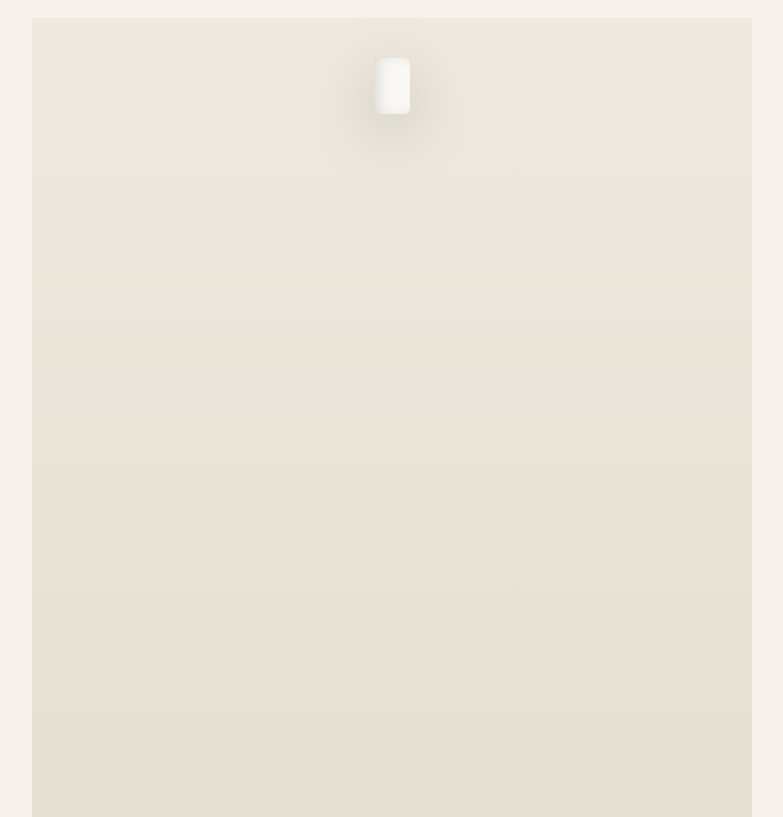
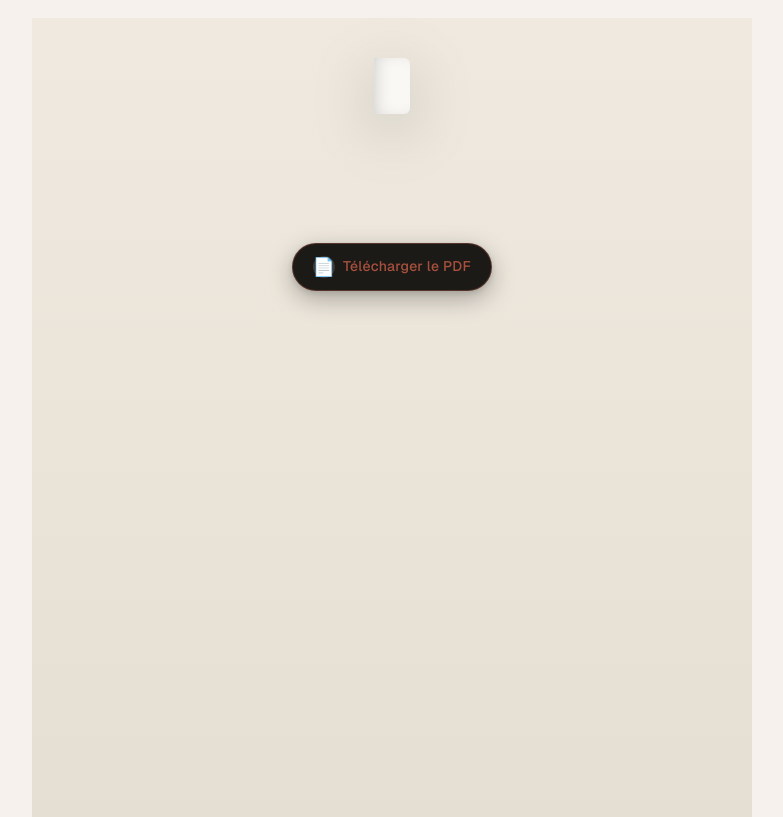
Before and after one commit to arthurkembellec-sys/carnet-voyage, a Python web app: template templates/apercu.html in a window 1280 px wide. Shown: the part 491-1308 px from the top of the page, without its empty margins (248-1031 px from the left). Run offline with Jinja, Linux system fonts and the light colour scheme; the template is opened without the code that fills it, so the values that code supplies are empty.

Commit message:
feat(v3.1.1): bouton flottant Telecharger PDF (sticky bottom)
FAB sombre + halo terracotta toujours visible pendant la lecture
de l'apercu, attribut download avec le titre du carnet, spinner
pendant la generation cote serveur.

Co-Authored-By: Claude Opus 4.7 (1M context) <noreply@anthropic.com>

```diff
--- a/templates/apercu.html
+++ b/templates/apercu.html
@@ -316,6 +316,39 @@
   pointer-events:none; z-index:9200;
 }
 .book-toast.show{ opacity:1; }
+
+/* ─ Bouton flottant Télécharger PDF (sticky bottom) ─ */
+.fab-download{
+  position:fixed; left:50%; transform:translateX(-50%);
+  bottom:18px; z-index:9000;
+  display:flex; align-items:center; gap:8px;
+  padding:12px 20px; border-radius:30px;
+  background:#1C1A17; color:#FAF8F4;
+  text-decoration:none;
+  font-family:Geist, system-ui, sans-serif; font-size:14px; font-weight:500;
+  letter-spacing:0.02em;
+  box-shadow:0 8px 24px rgba(0,0,0,0.28), 0 2px 6px rgba(0,0,0,0.12);
+  transition:transform .15s, box-shadow .15s, background .15s;
+  border:1px solid rgba(196,101,74,0.35);
+}
+.fab-download:hover{
+  background:#C4654A;
+  transform:translateX(-50%) translateY(-2px);
+  box-shadow:0 12px 28px rgba(196,101,74,0.32), 0 2px 6px rgba(0,0,0,0.12);
+}
+.fab-download .fab-icon{ font-size:18px; line-height:1 }
+.fab-download.is-loading{ pointer-events:none; opacity:0.85 }
+.fab-download.is-loading .fab-label::after{
+  content:''; display:inline-block; width:12px; height:12px;
+  margin-left:8px; vertical-align:middle;
+  border:2px solid #FAF8F4; border-top-color:transparent;
+  border-radius:50%; animation:fab-spin .7s linear infinite;
+}
+@keyframes fab-spin{ to{ transform:rotate(360deg) } }
+@media (max-width:780px){
+  .fab-download{ bottom:14px; padding:11px 18px; font-size:13px }
+}
+@media print{ .fab-download{ display:none } }
 </style>
 {% endblock %}
 
@@ -709,6 +742,15 @@
     </div>
   </div>
 
+  {# Bouton flottant Télécharger PDF (toujours visible) #}
+  <a href="{{ url_for('carnet_pdf', cid_carnet=carnet.id, format=format, layout=layout, margin=margin_pos) }}"
+     class="fab-download" id="fab-download"
+     download="{{ carnet.title }}.pdf"
+     onclick="onPdfClick()">
+    <span class="fab-icon" aria-hidden="true">📄</span>
+    <span class="fab-label">Télécharger le PDF</span>
+  </a>
+
   {# Modale picker de couverture #}
   <div class="cover-modal" id="cover-modal">
     <div class="cover-modal-card">
@@ -776,6 +818,22 @@
     t.textContent = msg;
     t.classList.add('show');
     setTimeout(()=>t.classList.remove('show'), 1800);
+  }
+
+  /* ─ FAB Télécharger : feedback pendant la génération ─ */
+  function onPdfClick(){
+    const fab = document.getElementById('fab-download');
+    if (!fab) return;
+    fab.classList.add('is-loading');
+    const label = fab.querySelector('.fab-label');
+    if (label) label.textContent = 'Génération en cours';
+    showToast('Génération du PDF…');
+    // Le navigateur télécharge le fichier — on remet le bouton dispo après 12s
+    // au cas où l'utilisateur reste sur la page.
+    setTimeout(()=>{
+      fab.classList.remove('is-loading');
+      if (label) label.textContent = 'Télécharger le PDF';
+    }, 12000);
   }
 
   /* ─ Cover picker ─ */
```
